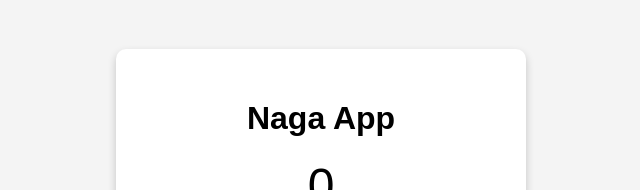
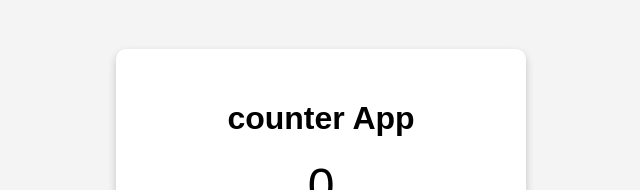
Before and after one commit to Naga-sai-ram/devopss_session, a plain HTML site: page index.html in a window 1280 px wide. Shown: the part 228-418 px from the top of the page, without its empty margins (319-959 px from the left). Drawn offline with Linux system fonts and the light colour scheme.

Commit message:
change to normal

```diff
--- a/index.html
+++ b/index.html
@@ -8,7 +8,7 @@
 <body>
 
     <div class="container">
-        <h1>Naga App</h1>
+        <h1>counter App</h1>
         <p id="count">0</p>
 
         <button id="decrementBtn">Decrement</button>
```
